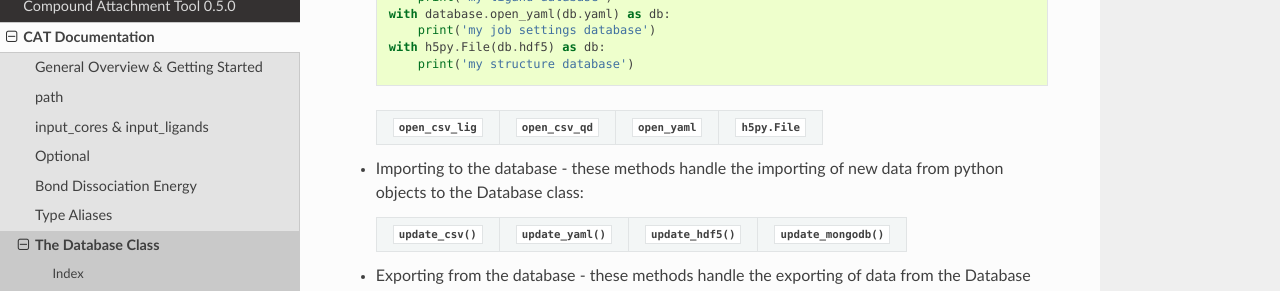
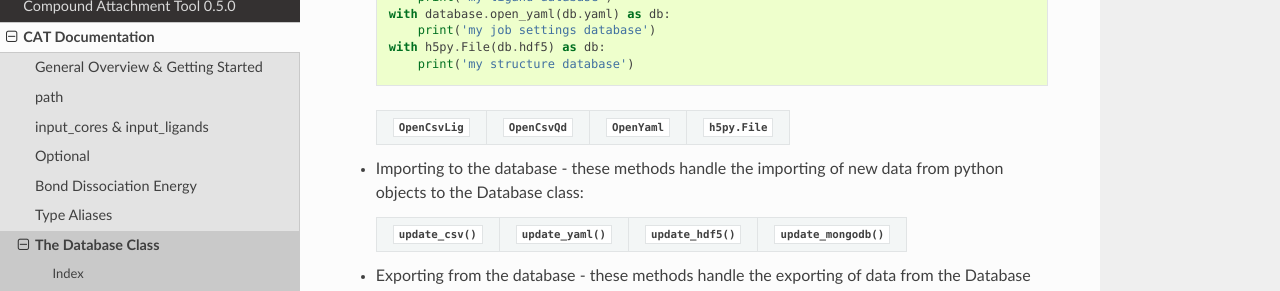
Before and after one commit to nlesc-nano/CAT, a Sphinx documentation site: the page built from docs/7_database.rst, in a window 1280 px wide and 900 px high, scrolled down 635 px. Shown: the part 139-430 px from the top of the window. Built offline with Sphinx 7.4.7 and the Read the Docs theme 2.0.0, drawn with Linux system fonts in a browser that asks for light colours; some of the changed lines change nothing that is shown.

Commit message:
Fixed documentation

```diff
--- a/docs/7_database.rst
+++ b/docs/7_database.rst
@@ -29,9 +29,9 @@
         with h5py.File(db.hdf5) as db:
             print('my structure database')
 
-    ======================  =====================  ===================  ==================
-    :class:`.open_csv_lig`  :class:`.open_csv_qd`  :class:`.open_yaml`  :class:`h5py.File`
-    ======================  =====================  ===================  ==================
+    ====================  ===================  ==================  ==================
+    :class:`.OpenCsvLig`  :class:`.OpenCsvQd`  :class:`.OpenYaml`  :class:`h5py.File`
+    ====================  ===================  ==================  ==================
 
 -   Importing to the database - these methods handle the importing of new data
     from python objects to the Database class:
@@ -47,15 +47,16 @@
     :meth:`.from_csv`  :meth:`.from_hdf5`
     =================  ==================
 
+
 Index
 ~~~~~
 
-.. currentmodule:: data_CAT.data_handling.database.Database
+.. currentmodule:: dataCAT.database.Database
 .. autosummary::
 
-    open_yaml
-    open_csv_lig
-    open_csv_qd
+    OpenYaml
+    OpenCsvLig
+    OpenCsvQd
     DF
     update_mongodb
     update_csv
@@ -65,7 +66,7 @@
     from_hdf5
 
 
-.. currentmodule:: data_CAT.data_handling.database_functions
+.. currentmodule:: dataCAT.database_functions
 .. autosummary::
 
     mol_to_file
@@ -77,19 +78,21 @@
 Class API
 ~~~~~~~~~
 
-.. autoclass:: data_CAT.data_handling.database.Database
+.. autoclass:: dataCAT.database.Database
     :members:
+
 
 Function API
 ~~~~~~~~~~~~
 
-.. autofunction:: data_CAT.data_handling.database_functions.mol_to_file
+.. autofunction:: dataCAT.database_functions.mol_to_file
 
-.. autofunction:: data_CAT.data_handling.database_functions.as_pdb_array
+.. autofunction:: dataCAT.database_functions.as_pdb_array
 
-.. autofunction:: data_CAT.data_handling.database_functions.from_pdb_array
+.. autofunction:: dataCAT.database_functions.from_pdb_array
 
-.. autofunction:: data_CAT.data_handling.database_functions.sanitize_yaml_settings
+.. autofunction:: dataCAT.database_functions.sanitize_yaml_settings
+
 
 .. _rdkit.Chem.Mol: http://rdkit.org/docs/source/rdkit.Chem.rdchem.html#rdkit.Chem.rdchem.Mol
 .. _h5py.File: http://docs.h5py.org/en/stable/high/file.html
@@ -108,7 +111,9 @@
 .. _str: https://docs.python.org/3/library/stdtypes.html#str
 .. _int: https://docs.python.org/3/library/functions.html#int
 .. _None: https://docs.python.org/3.7/library/constants.html#None
+.. _bool: https://docs.python.org/3/library/functions.html?highlight=bool#bool
 .. _with: https://docs.python.org/3/reference/compound_stmts.html#with
+.. _Sequence: https://docs.python.org/3/library/collections.abc.html#collections.abc.Sequence
 
 .. |rdkit.Chem.Mol| replace:: *rdkit.Chem.Mol*
 .. |h5py.File| replace:: *h5py.File*
@@ -127,4 +132,6 @@
 .. |str| replace:: *str*
 .. |int| replace:: *int*
 .. |None| replace:: *None*
+.. |bool| replace:: *bool*
 .. |with| replace:: ``with``
+.. |Sequence| replace:: *Sequence*
--- a/docs/conf.py
+++ b/docs/conf.py
@@ -192,7 +192,10 @@
 
 
 # Example configuration for intersphinx: refer to the Python standard library.
-intersphinx_mapping = {'https://docs.python.org/': None}
+intersphinx_mapping = {
+    'python': ('https://docs.python.org/', None),
+    'h5py': ('http://docs.h5py.org/en/latest/', None)
+}
 
 
 # File formats to generate. List of tuples or strings:
```
